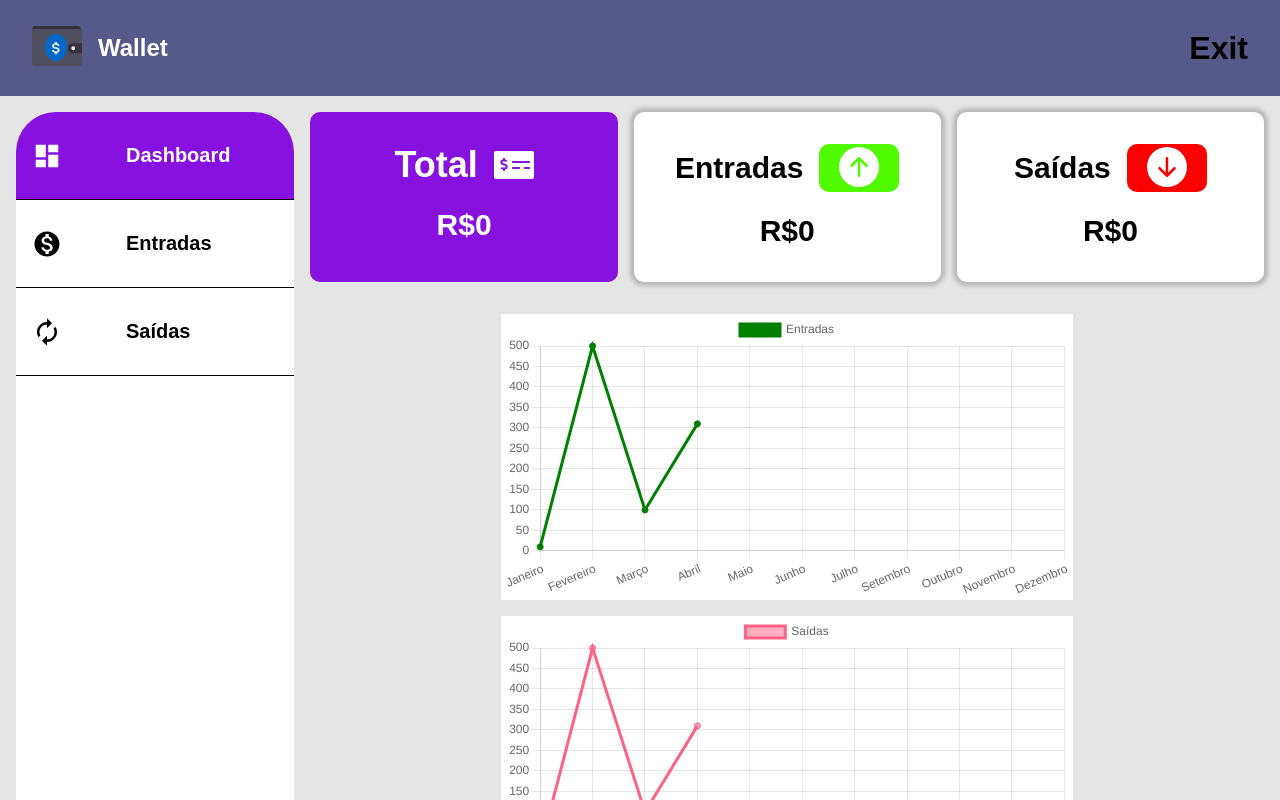
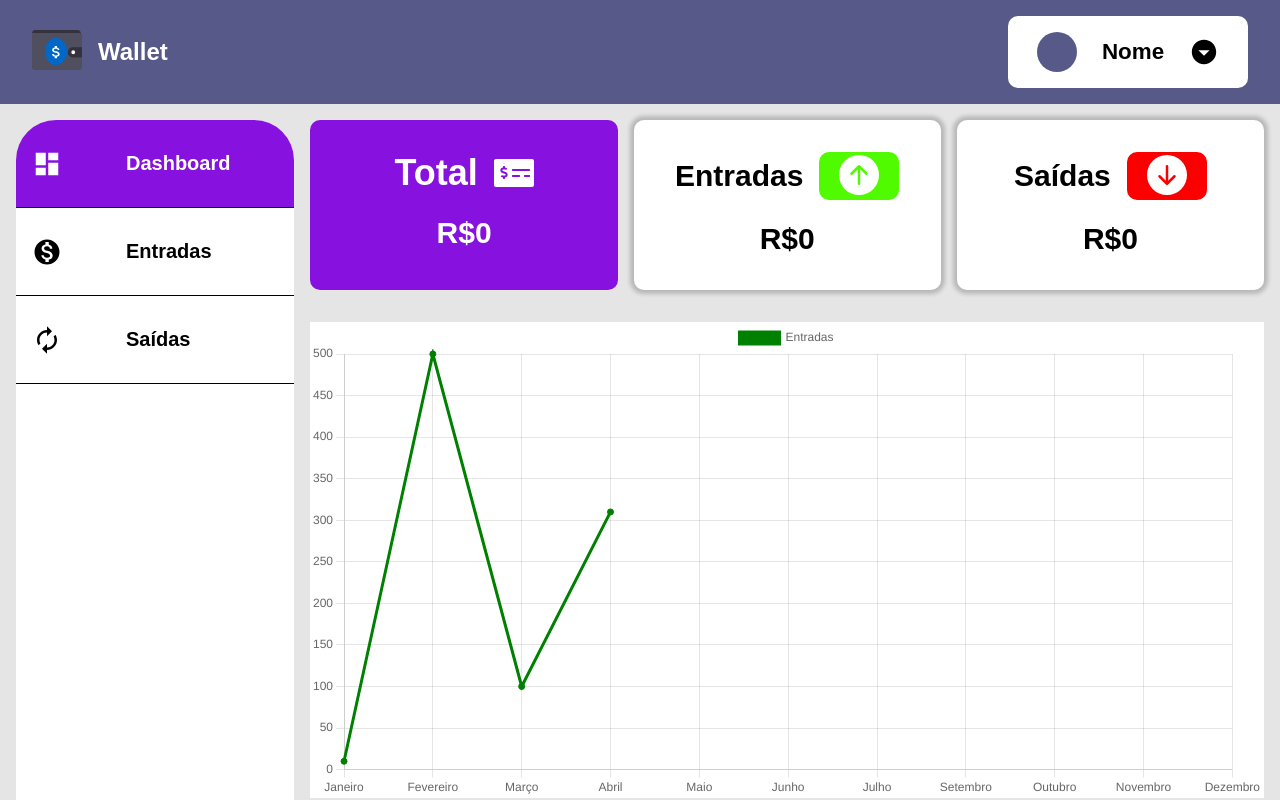
Before and after one commit to lucasgomesgp/wallet, a Next.js app: page /dashboard in a window 1280 px wide. Shown: the top 800 px of the page. Built offline with nearby package versions, Linux system fonts and the light colour scheme; no server answers.

Commit message:
Menu e toggle menu no header funcional

```diff
--- a/pages/dashboard/styles.module.scss
+++ b/pages/dashboard/styles.module.scss
@@ -50,11 +50,7 @@
                 margin: 0 auto;
             }
 
-            .entry {
-                width: 60%;
-            }
             .out {
-                width: 60%;
                 margin-top: 1rem;
             }
         }
--- a/pages/index.jsx
+++ b/pages/index.jsx
@@ -232,6 +232,7 @@ export default function Login() {
                 placeholder="Email"
                 autoComplete="off"
                 value={email}
+                autoFocus
                 onChange={(event) => { setEmail(event.target.value) }}
               />
             </div>
--- a/src/app/auth-slice.js
+++ b/src/app/auth-slice.js
@@ -25,7 +25,6 @@ export const signInWithEmail = createAsyncThunk(
     async ({ email, password }) => {
         try {
             const { user } = await signInWithEmailAndPassword(auth, email, password);
-            // window.location.pathname = "/dashboard";
             return user;
         } catch (err) {
             let message = "";
--- a/src/components/Header/index.jsx
+++ b/src/components/Header/index.jsx
@@ -1,9 +1,26 @@
 import Image from "next/image";
 import Link from "next/link";
+import { useRouter } from "next/router";
+import { useState } from "react";
+import { IoMdArrowDropdownCircle } from "react-icons/io";
+import { useDispatch } from "react-redux";
 import walletImg from "../../../public/icons/wallet_sm.svg";
+import { logout } from "../../app/auth-slice";
 import styles from "./styles.module.scss";
 
 export function Header() {
+  const [toggleMenu, setToggleMenu] = useState(false);
+  const dispatch = useDispatch();
+  const router = useRouter();
+
+  function handleLogout() {
+    dispatch(logout());
+    router.push("/");
+  }
+
+  const handleToggleMenu = () => {
+    setToggleMenu(!toggleMenu);
+  }
   return (
     <header className={styles.header}>
       <div className={styles.logo}>
@@ -14,7 +31,27 @@ export function Header() {
         </Link>
         <h2 className={styles.title}>Wallet</h2>
       </div>
-      <h1>Exit</h1>
+      <div className={styles.exitArea}>
+        <div className={styles.image} />
+        <h3 className={styles.name}>Nome</h3>
+        <IoMdArrowDropdownCircle size={30} className={styles.toggleMenu} onClick={handleToggleMenu} />
+        {toggleMenu ? (
+          <ul className={styles.menuToggle}>
+            <li className={styles.item}>
+              <Link href="/dashboard">Dashboard</Link>
+            </li>
+            <li className={styles.item}>
+              <Link href="/entry">Entradas</Link>
+            </li>
+            <li className={styles.item}>
+              <Link href="/out">Saídas</Link>
+            </li>
+            <li className={styles.item}>
+              <button onClick={handleLogout}>Sair</button>
+            </li>
+          </ul>
+        ) : ""}
+      </div>
     </header>
   )
 }
--- a/src/components/Header/styles.module.scss
+++ b/src/components/Header/styles.module.scss
@@ -1,18 +1,79 @@
-.header{
-    height: 12vh;
+.header {
     width: 100%;
-    background-color: #575A88;
+    background-color: #575a88;
     display: flex;
     align-items: center;
     justify-content: space-between;
-    padding: 0 2rem;
-    .logo{
+    flex-wrap: wrap;
+    padding: 1rem 2rem;
+
+    .logo {
         display: flex;
         gap: 1rem;
         align-items: center;
         cursor: pointer;
-        .title{
-            color: #FFFFFF;
+        .title {
+            color: #ffffff;
+        }
+    }
+    .exitArea {
+        height: 70%;
+        width: 15rem;
+        padding: 1rem;
+        background-color: #ffffff;
+        display: flex;
+        align-items: center;
+        justify-content: space-around;
+        border-radius: 10px;
+        position: relative;
+
+        .toggleMenu {
+            cursor: pointer;
+        }
+        .name {
+            font-weight: bold;
+            font-size: 1.4rem;
+        }
+        .image {
+            width: 40px;
+            height: 40px;
+            background-color: #575a88;
+            border-radius: 50%;
+        }
+
+        .menuToggle {
+            position: absolute;
+            top: 70px;
+            list-style: none;
+            display: flex;
+            flex-direction: column;
+            align-items: center;
+            gap: 0.4rem;
+            background-color: #bfbfbf;
+
+            .item {
+                font-weight: bold;
+                border-bottom: 1px solid #ffffff;
+                width: 100%;
+                text-align: center;
+                a,
+                button {
+                    display: inline-block;
+                    padding: 0.8rem 4.5rem;
+                    cursor: pointer;
+                    border: none;
+                    color: #000000;
+                    letter-spacing: 1px;
+                }
+                button {
+                    font-size: 1.2rem;
+                    font-weight: bold;
+                    background-color: #bfbfbf;
+                }
+                &:last-child {
+                    border-bottom: none;
+                }
+            }
         }
     }
 }
--- a/styles/Home.module.scss
+++ b/styles/Home.module.scss
@@ -17,6 +17,7 @@
             width: 100%;
         }
         .svgWallet{
+            max-width: 100%;
             #coin{
                 animation: animateCoin 1s ease-in-out infinite alternate;
             }
```
